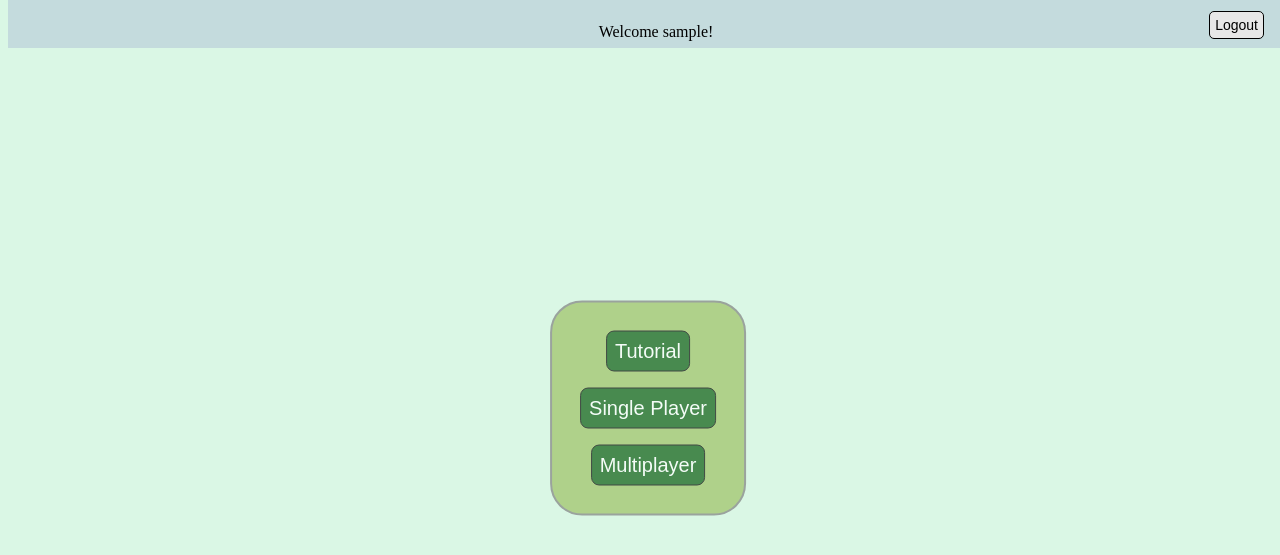
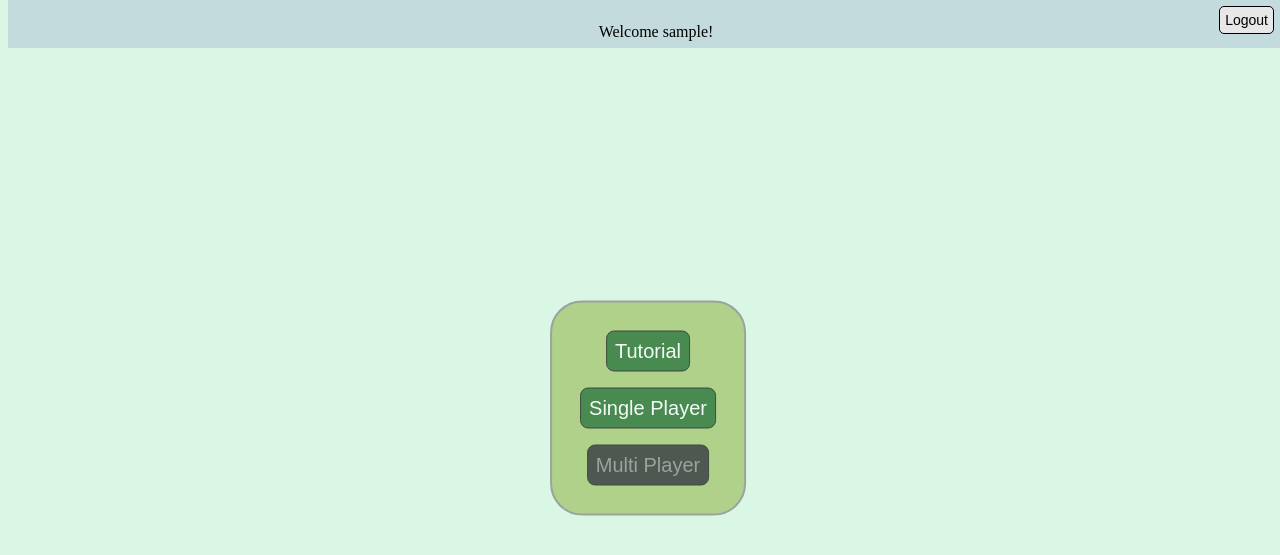
Before and after one commit to zetadin/LogistiX, a Django app: page /menu/ in a window 1280 px wide. Shown: the top 555 px of the page. Run offline with Django 4.2, Linux system fonts and the light colour scheme; the visitor is signed in with stand-in values (Sample User, id 1).

Commit message:
fixed button colors

```diff
--- a/main_menu/static/menu/menu_buttons.css
+++ b/main_menu/static/menu/menu_buttons.css
@@ -1,7 +1,9 @@
+.button_light_grey {background-color: #e7e7e7; color:black}
+
 .button {
     border: 1px solid black;
     border-radius: 5px;
-    color: white;
+    color: black;
     padding: 5px 5px;
     text-align: center;
     text-decoration: none;
@@ -11,14 +13,6 @@
     cursor: pointer;
 }
 
-.button_light_grey {background-color: #e7e7e7; color:black}
-
-.button_logout{
-    position: absolute;
-    right: 10px;
-    top: 5px;
-}
-
 .button_main {
     opacity: 1;
     background-color: #0B5C11;
@@ -26,4 +20,15 @@
     font-size: 20px;
     padding: 8px 8px;
     margin: 8px 8px;
-    border-radius: 8px;}
+    border-radius: 8px;
+}
+
+.button_greyed_out {
+    opacity: 1;
+    background-color: #131613;
+    color:grey;
+    font-size: 20px;
+    padding: 8px 8px;
+    margin: 8px 8px;
+    border-radius: 8px;
+}
--- a/main_menu/templates/menu.html
+++ b/main_menu/templates/menu.html
@@ -48,11 +48,17 @@
 <div class="centered">
 
     <div class="translucent_container">
+
         <button class="button button_main">Tutorial</button>
         <br>
+        {% if user.is_authenticated %}
         <button class="button button_main">Single Player</button>
+        {% else %}
+        <button class="button button_greyed_out">Single Player</button>
+        {% endif %}
         <br>
-        <button class="button button_main">Multiplayer</button>
+        <button class="button button_greyed_out">Multi Player</button>
+
     </div>
 </div>
 
```
